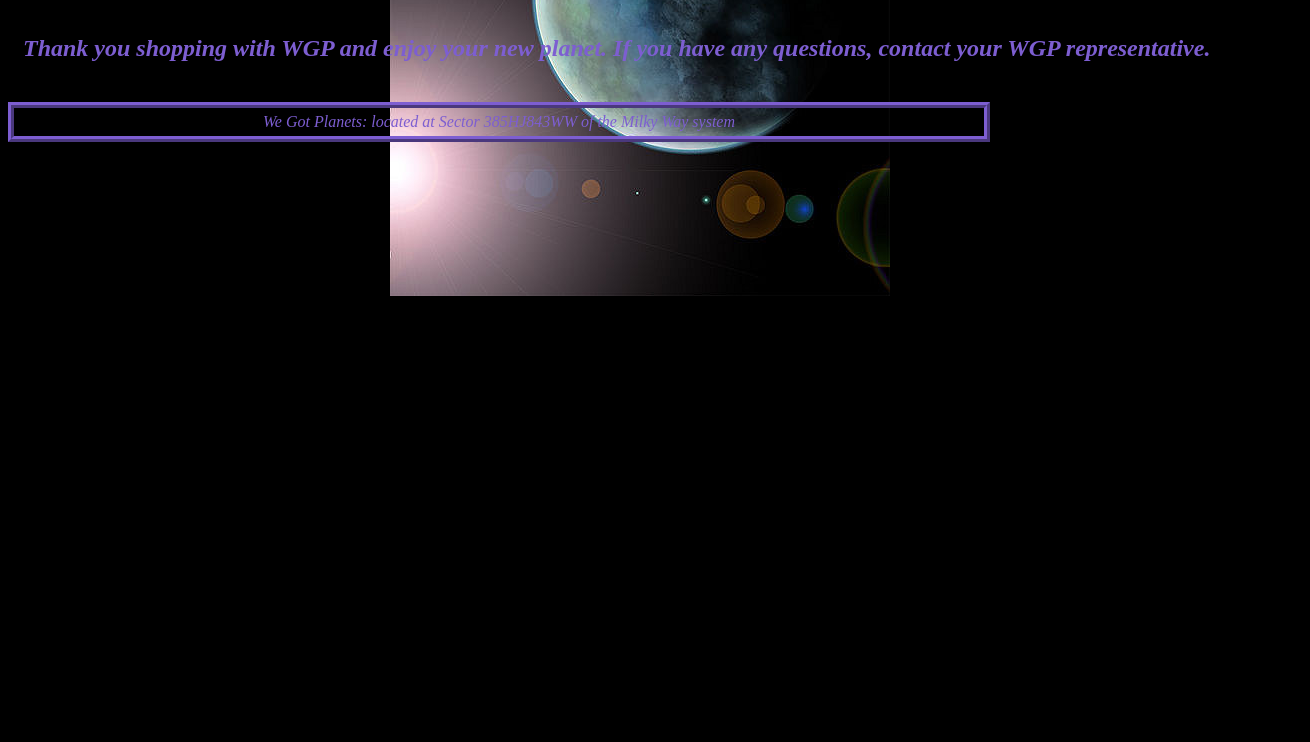
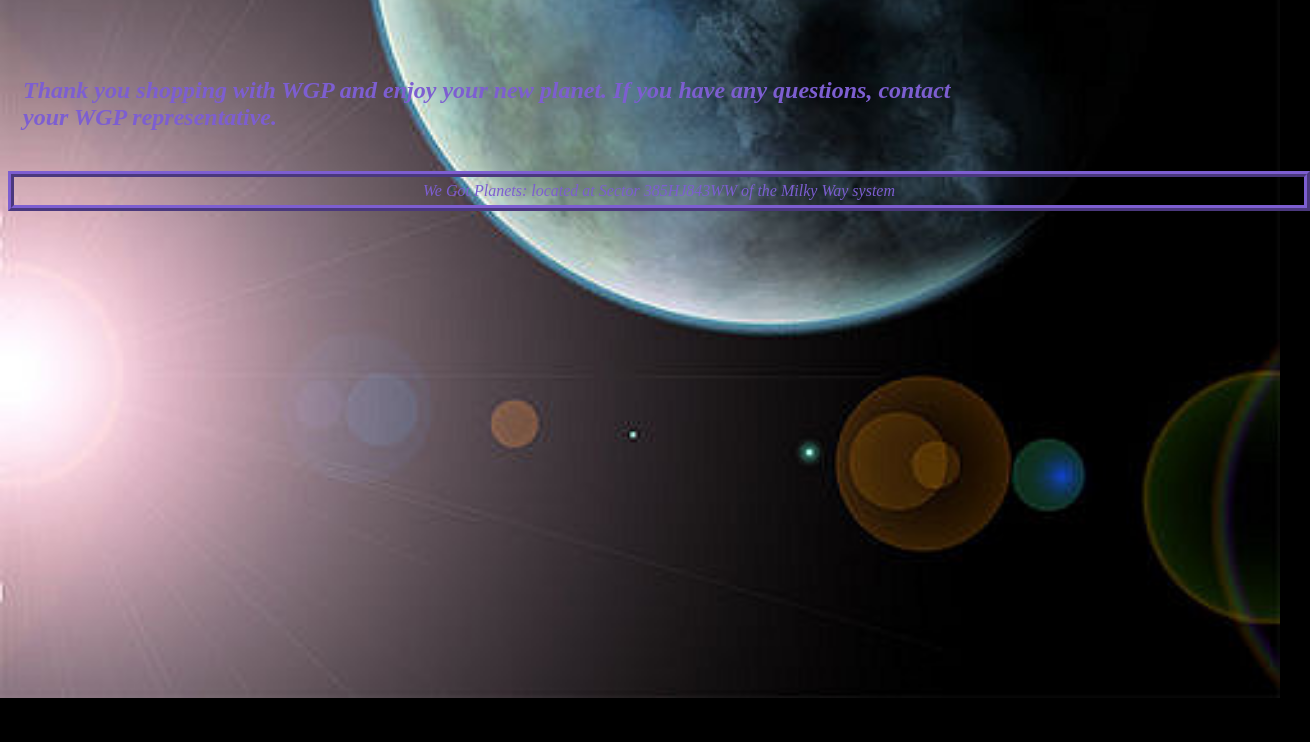
Before and after one commit to ElreyB/WeGotPlanets, a plain HTML site: page thanks.html in a window 1280 px wide. Shown: the part 58-800 px from the top of the page, 1310 px wide, since content can reach past the window. Drawn offline with Linux system fonts and the light colour scheme.

Commit message:
Fixed footer at the bottom

```diff
--- a/style.css
+++ b/style.css
@@ -9,6 +9,7 @@ body {
   background-position: 0 0, 40px 60px, 130px 270px, 70px 100px;
   color: #7D5ED1;
   font-family: "Papyrus", serif, sans-serif;
+  max-width: 960px;
 }
 
 header {
@@ -48,9 +49,10 @@ main {
 
 .thanks_background {
 	background-image: url(images/thank_planet.jpg);
-	background-size: auto;
+	background-size: cover;
   	background-repeat: no-repeat;
   	background-position: center;
+  	margin-top: 50px;
 }
 
 footer {
@@ -58,6 +60,7 @@ footer {
 	border: ridge 6px #7D5ED1;
 	padding: 5px;
 	margin-top: 5px;
-	max-width: 960px;
+	width: 100%;
+	position: absolute;
 
 }
```
